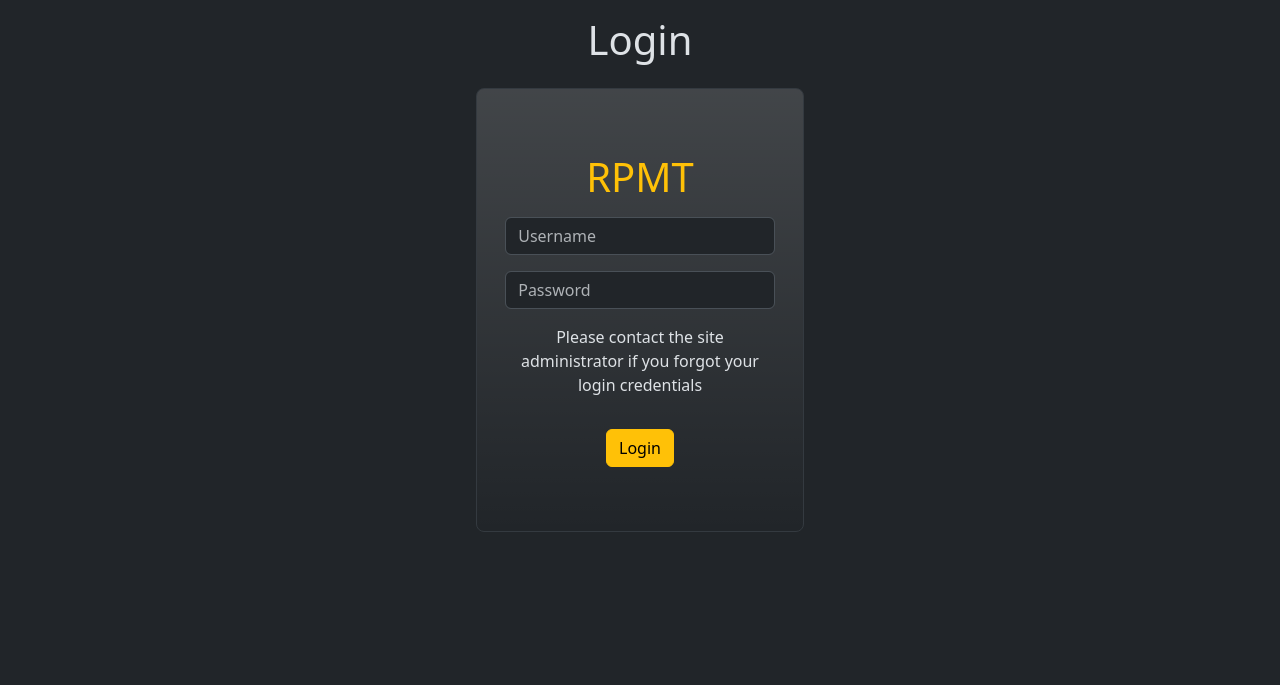
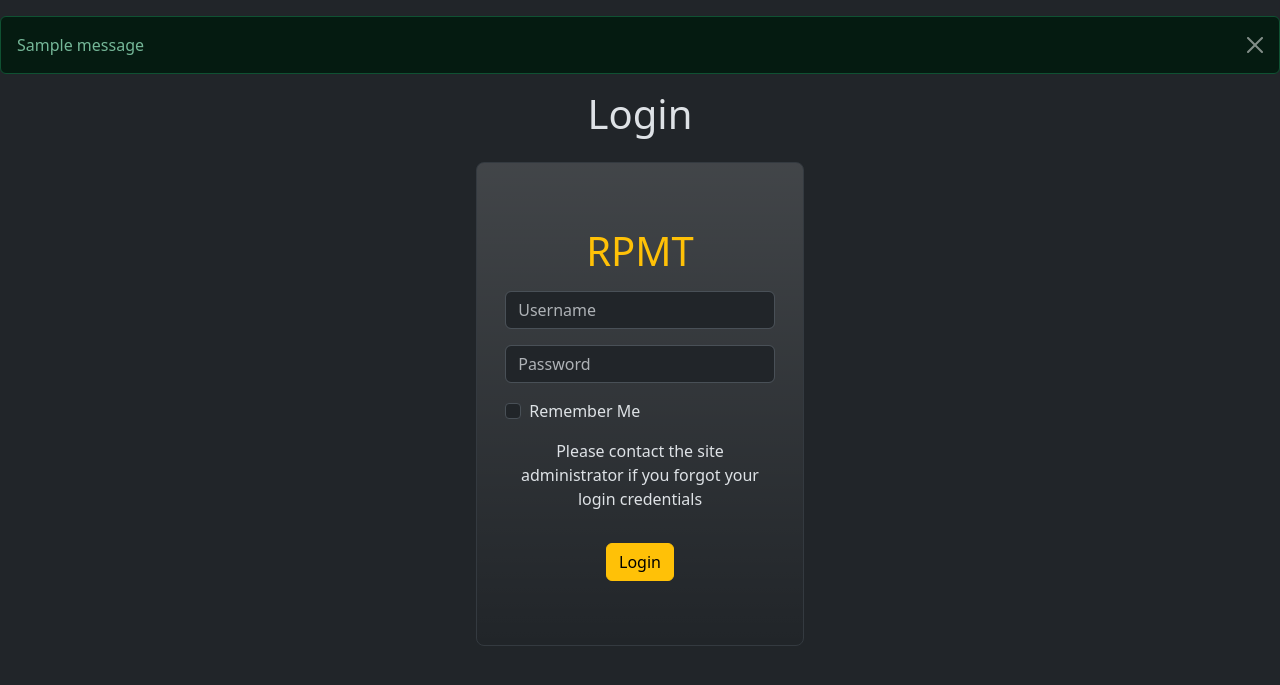
Before and after one commit to LeonBeltran/RPMT, a Flask app: page /login in a window 1280 px wide. Shown: the part 56-741 px from the top of the page. Run offline with Flask 3, Linux system fonts and the light colour scheme; tables that the repository leaves empty hold one stand-in row (values such as "Sample post"); one stand-in notice (Sample message) is shown.

Commit message:
Added login, no logout

```diff
--- a/requirements.txt
+++ b/requirements.txt
@@ -5,6 +5,7 @@ Flask==3.0.3
 Flask-Bcrypt==1.0.1
 Flask-Login==0.6.3
 Flask-SQLAlchemy==3.1.1
+Flask-WTF==1.2.1
 itsdangerous==2.2.0
 Jinja2==3.1.4
 MarkupSafe==2.1.5
@@ -12,3 +13,4 @@ python-dotenv==1.0.1
 SQLAlchemy==2.0.31
 typing_extensions==4.12.2
 Werkzeug==3.0.3
+WTForms==3.1.2
--- a/rpmt/__init__.py
+++ b/rpmt/__init__.py
@@ -1,6 +1,7 @@
 from flask import Flask
 from flask_sqlalchemy import SQLAlchemy
 from flask_bcrypt import Bcrypt
+from flask_login import LoginManager
 
 from dotenv import load_dotenv
 import os
@@ -23,5 +24,6 @@ db = SQLAlchemy(app)
 # Authentication
 # ----------------------------------------------------------------------------------------------
 bcrypt = Bcrypt(app)
+login_manager = LoginManager(app)
 
 from rpmt import routes
--- a/rpmt/forms.py
+++ b/rpmt/forms.py
@@ -0,0 +1,11 @@
+from flask_wtf import FlaskForm
+from wtforms import StringField, SubmitField, BooleanField
+from wtforms.validators import DataRequired, Length
+
+class LoginForm(FlaskForm):
+    username = StringField('Username',
+                           validators=[DataRequired(), Length(min=1, max=128)])
+    password = StringField('Password',
+                           validators=[DataRequired(), Length(min=1, max=64)])
+    remember = BooleanField('Remember Me')
+    submit = SubmitField('Login')
--- a/rpmt/routes.py
+++ b/rpmt/routes.py
@@ -1,5 +1,8 @@
-from flask import render_template
-from rpmt import app
+from flask import render_template, flash, redirect, url_for
+from flask_login import login_user
+from rpmt import app, db, bcrypt
+from rpmt.forms import LoginForm
+from rpmt.models import User
 
 from _scratch.dummydata import dummy_data
 
@@ -24,10 +27,23 @@ def project_page(paper_id):
 # ----------------------------------------------------------------------------------------------
 @app.get("/login")
 def login():
-    return render_template("login.html")
+    form = LoginForm()
+    return render_template("login.html", form=form)
 @app.post("/login")
 def login_post():
-    return render_template("login.html")
+    form = LoginForm()
+
+    if form.validate_on_submit():
+        user = User.query.filter_by(username=form.username.data).first()
+
+        if user and bcrypt.check_password_hash(user.password, form.password.data):
+            login_user(user, remember=form.remember.data)
+            flash(f'Logged in as {user.username}', 'success')
+            return redirect(url_for('home'))
+        else:
+            flash('Login unsuccessful, please check your username and password. Contact the site administrators if you believe something is wrong.', 'danger')
+
+    return render_template("login.html", form=form)
 
 # Admin: Admin Area
 # ----------------------------------------------------------------------------------------------
--- a/rpmt/templates/base.html
+++ b/rpmt/templates/base.html
@@ -23,7 +23,16 @@
             </div>
         </div>
     </nav>
-
+    {% with messages = get_flashed_messages(with_categories=true) %}
+        {% if messages %}
+            {% for category, message in messages %}
+                <div class="alert alert-{{ category }} alert-dismissible fade show" role="alert">
+                    {{ message }}
+                    <button type="button" class="btn-close" data-bs-dismiss="alert" aria-label="Close"></button>
+                </div>
+            {% endfor %}
+        {% endif %}
+    {% endwith %}
     <main class="container">
         {% block content %}{% endblock %}
     </main>
--- a/rpmt/templates/login.html
+++ b/rpmt/templates/login.html
@@ -10,14 +10,19 @@
     <div style="width: 30%; height: 100%;" class="row p-3 mx-auto rounded-3 bg-gradient border border-dark-subtle align-items-center justify-content-center">
         <h1 class="text-warning mt-5 mb-3">RPMT</h1>
         <form action="#" method="POST">
-            <div class="mb-3">
-                <input type="text" class="form-control" placeholder="Username">
+            {{ form.hidden_tag() }}
+            <div class="form-group mb-3">
+                {{ form.username(class="form-control", placeholder="Username") }}
             </div>
-            <div class="mb-3">
-                <input type="password" class="form-control" placeholder="Password">
+            <div class="form-group mb-3">
+                {{ form.password(type="password", class="form-control", placeholder="Password") }}
+            </div>
+            <div class="form-check mb-3" style="text-align: left;">
+                {{ form.remember(class="form-check-input") }}
+                {{ form.remember.label(class="form-check-label") }}
             </div>
             <p>Please contact the site administrator if you forgot your login credentials</p>
-            <button type="submit" class="btn mt-3 mb-5 btn-warning">Login</button>
+            {{ form.submit(class="btn mt-3 mb-5 btn-warning") }}
         </form>
     </div>
 </div>
```
Also changed, not shown: rpmt/models.py (+7 -2 lines).
